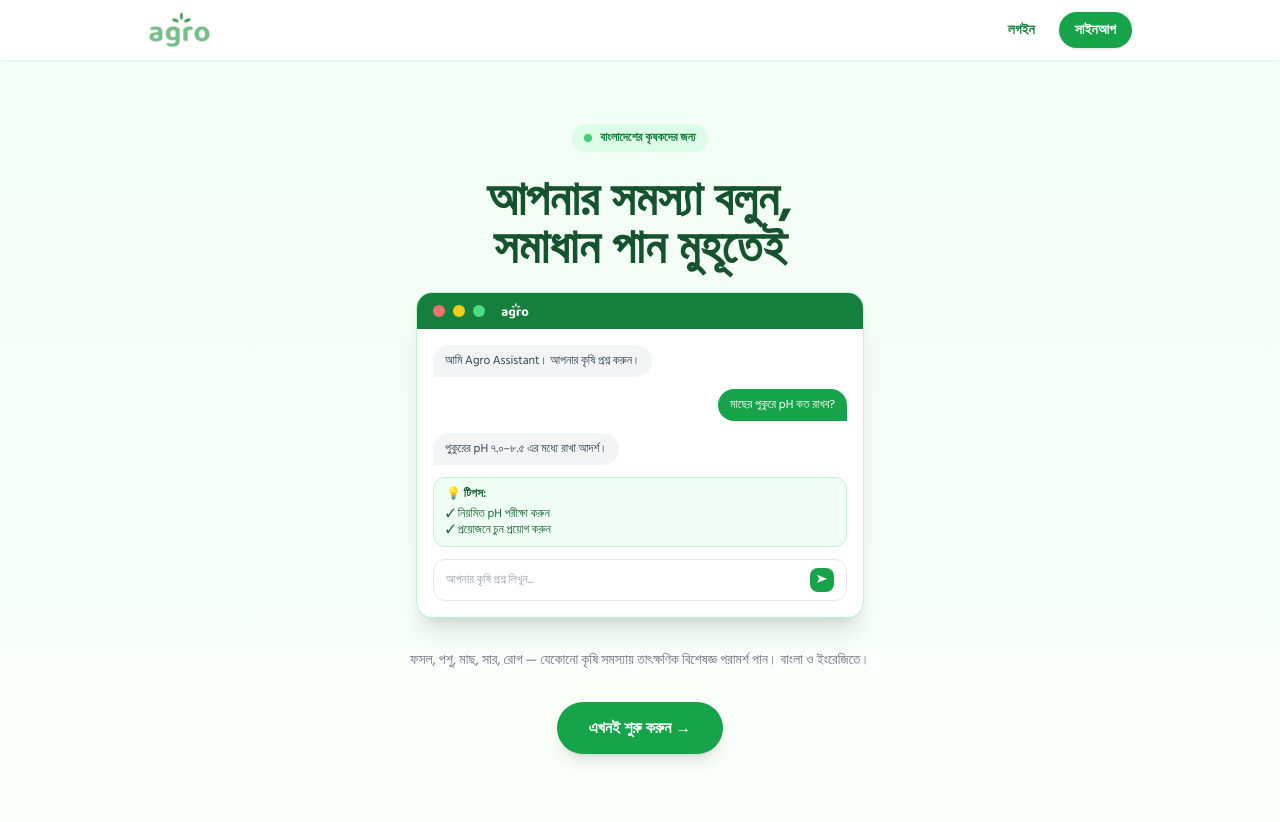
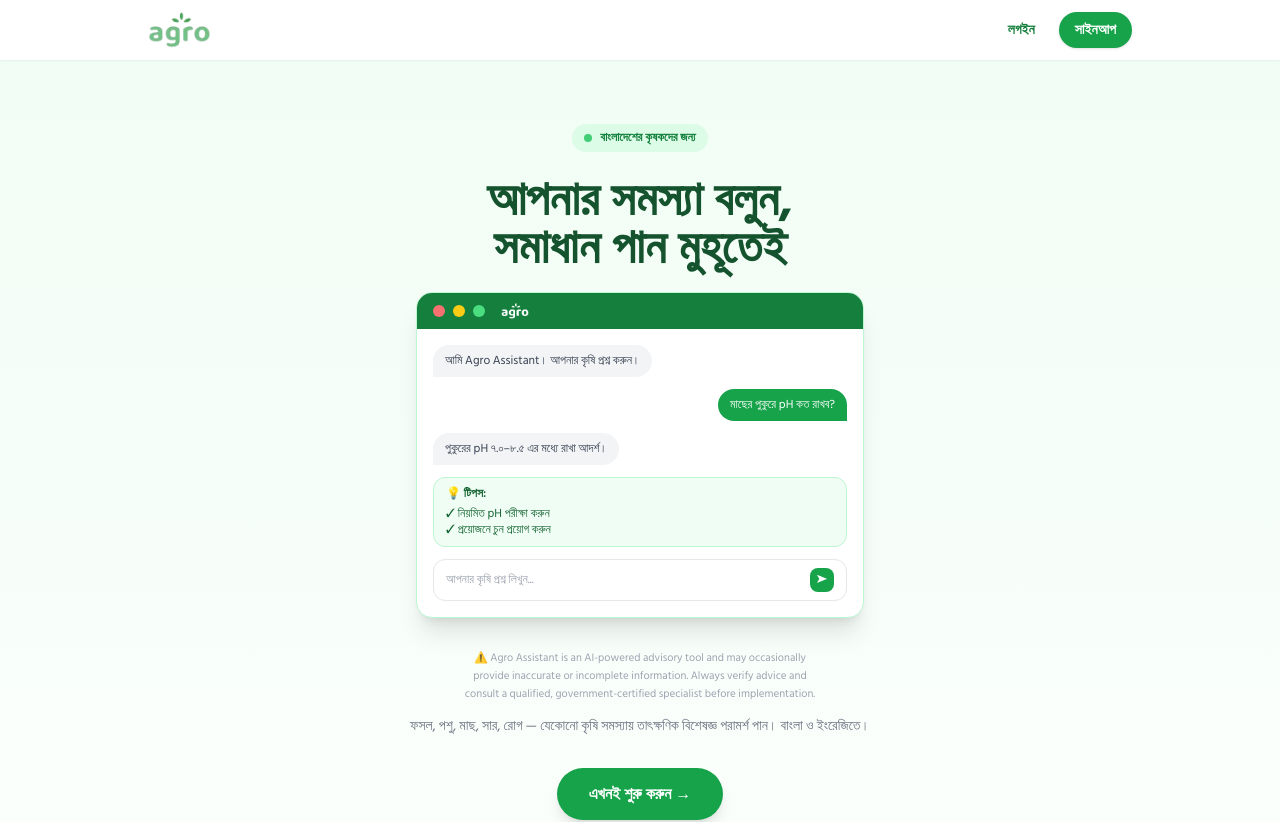
Before and after one commit to mamunkabir220-star/agro-ai, a Next.js app: page / in a window 1280 px wide. Shown: the top 822 px of the page. Built offline with nearby package versions, Linux system fonts and the light colour scheme.

Commit message:
feat: add AI disclaimer to LandingPage and ChatApp

```diff
--- a/app/page.js
+++ b/app/page.js
@@ -204,6 +204,11 @@ function LandingPage() {
 
         {/* Animated chat demo */}
         <AnimatedChatCard />
+
+        {/* AI Disclaimer */}
+        <p className="mt-3 mb-3 text-[11px] leading-relaxed text-gray-400 max-w-sm mx-auto text-center px-2">
+          &#9888;&#65039; Agro Assistant is an AI-powered advisory tool and may occasionally provide inaccurate or incomplete information. Always verify advice and consult a qualified, government-certified specialist before implementation.
+        </p>
 
         <p className="text-sm text-gray-500 mb-8">
           ফসল, পশু, মাছ, সার, রোগ — যেকোনো কৃষি সমস্যায় তাৎক্ষণিক বিশেষজ্ঞ পরামর্শ পান। বাংলা ও ইংরেজিতে।
@@ -737,6 +742,9 @@ function ChatApp() {
               </button>
             </div>
             <p className="text-[10px] text-gray-400 dark:text-gray-500 text-center mt-1">{chatType==='product' ? '🛒 পণ্য কিনুন — agro.com.bd' : '🌱 Agro Assistant — agro.com.bd'}</p>
+            <p className="text-[10px] text-gray-400 dark:text-gray-500 text-center mt-0.5 leading-relaxed px-1">
+              &#9888; AI advice may be inaccurate. Verify independently and consult a licensed veterinarian, agricultural extension officer, or crop protection advisor before implementing any recommendations.
+            </p>
           </div>
         </div>
       </div>
```
